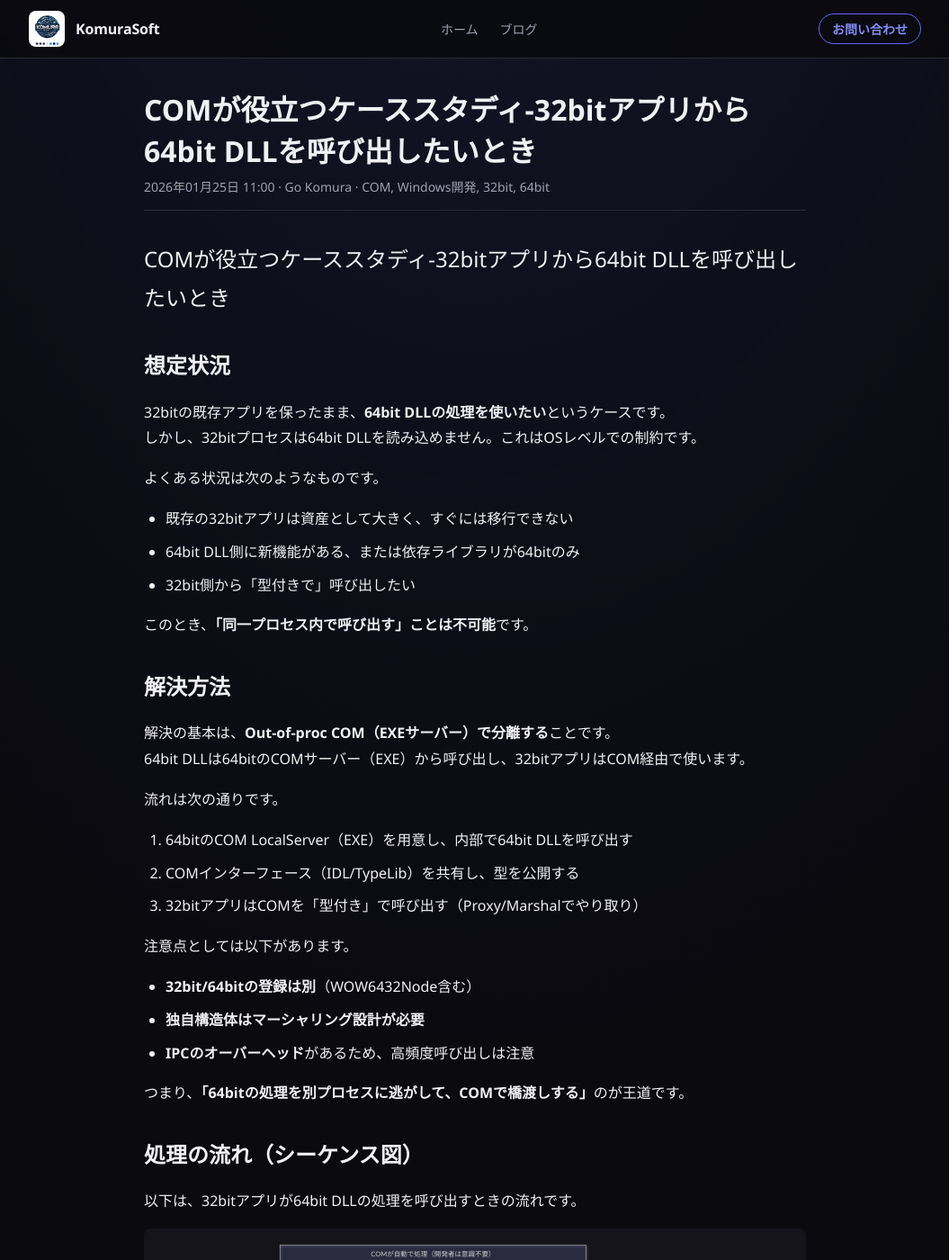
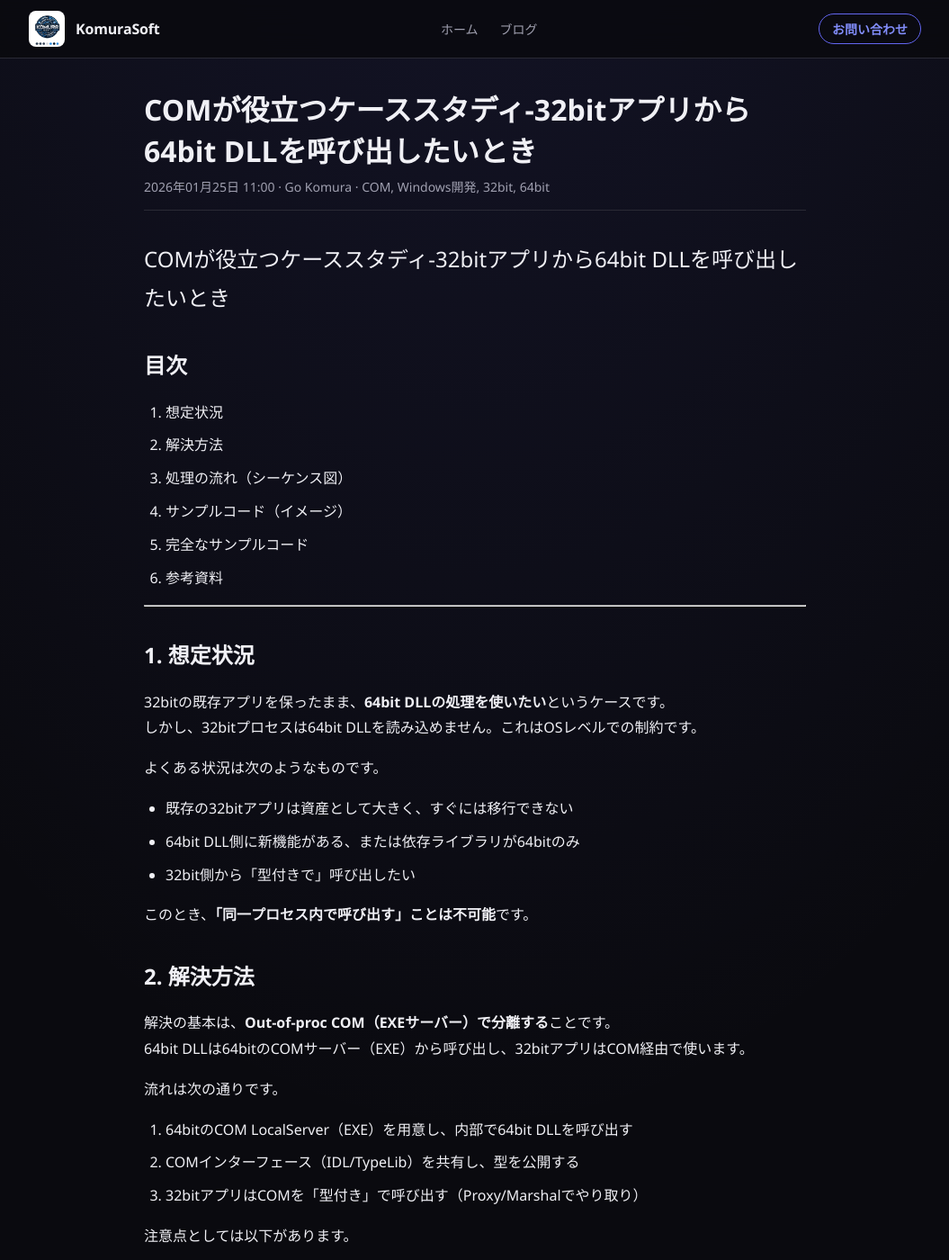
Before and after one commit to gomurin0428/KomuraSoftWeb, a Jekyll site: the page built from _posts/2026-01-25-002-com-case-study-32bit-to-64bit.md, in a window 1280 px wide and 1400 px high. Shown: the whole window at 90% size, without its empty margins (112-1167 px from the left). Built offline with Jekyll 4.4.1, drawn with Linux system fonts in a browser that asks for light colours; some of the changed text lies outside the part shown.

Commit message:
docs: update section headings and add table of contents in COM case study for improved organization

```diff
--- a/_posts/2026-01-25-002-com-case-study-32bit-to-64bit.md
+++ b/_posts/2026-01-25-002-com-case-study-32bit-to-64bit.md
@@ -7,7 +7,18 @@ author: Go Komura
 
 # COMが役立つケーススタディ-32bitアプリから64bit DLLを呼び出したいとき
 
-## 想定状況
+## 目次
+
+1. [想定状況](#1-想定状況)
+2. [解決方法](#2-解決方法)
+3. [処理の流れ（シーケンス図）](#3-処理の流れシーケンス図)
+4. [サンプルコード（イメージ）](#4-サンプルコードイメージ)
+5. [完全なサンプルコード](#5-完全なサンプルコード)
+6. [参考資料](#6-参考資料)
+
+---
+
+## 1. 想定状況
 
 32bitの既存アプリを保ったまま、**64bit DLLの処理を使いたい**というケースです。
 しかし、32bitプロセスは64bit DLLを読み込めません。これはOSレベルでの制約です。
@@ -20,7 +31,7 @@ author: Go Komura
 
 このとき、**「同一プロセス内で呼び出す」ことは不可能**です。
 
-## 解決方法
+## 2. 解決方法
 
 解決の基本は、**Out-of-proc COM（EXEサーバー）で分離する**ことです。
 64bit DLLは64bitのCOMサーバー（EXE）から呼び出し、32bitアプリはCOM経由で使います。
```
Also changed, not shown: other parts of _posts/2026-01-25-002-com-case-study-32bit-to-64bit.md (+4 -4 lines).
